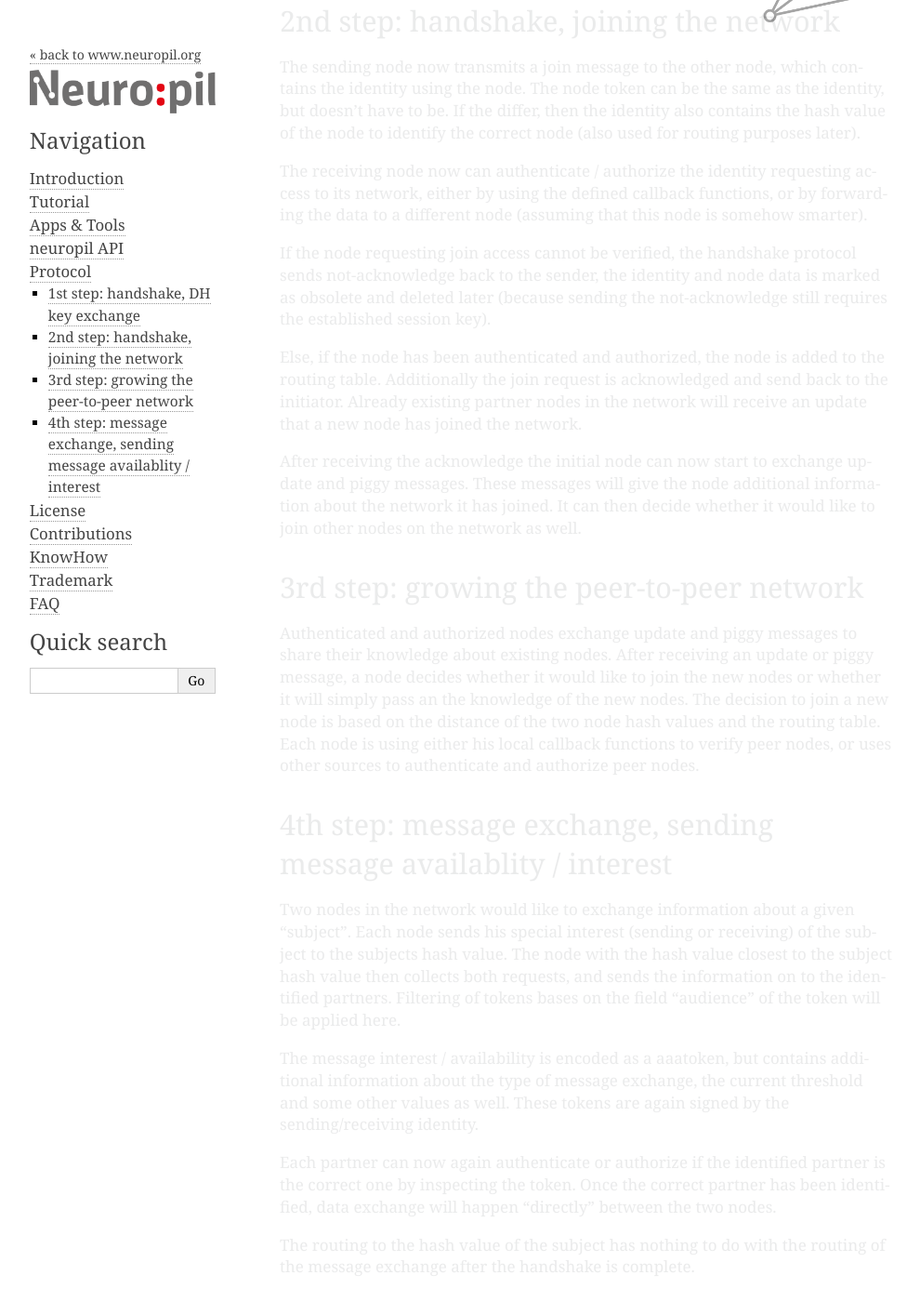
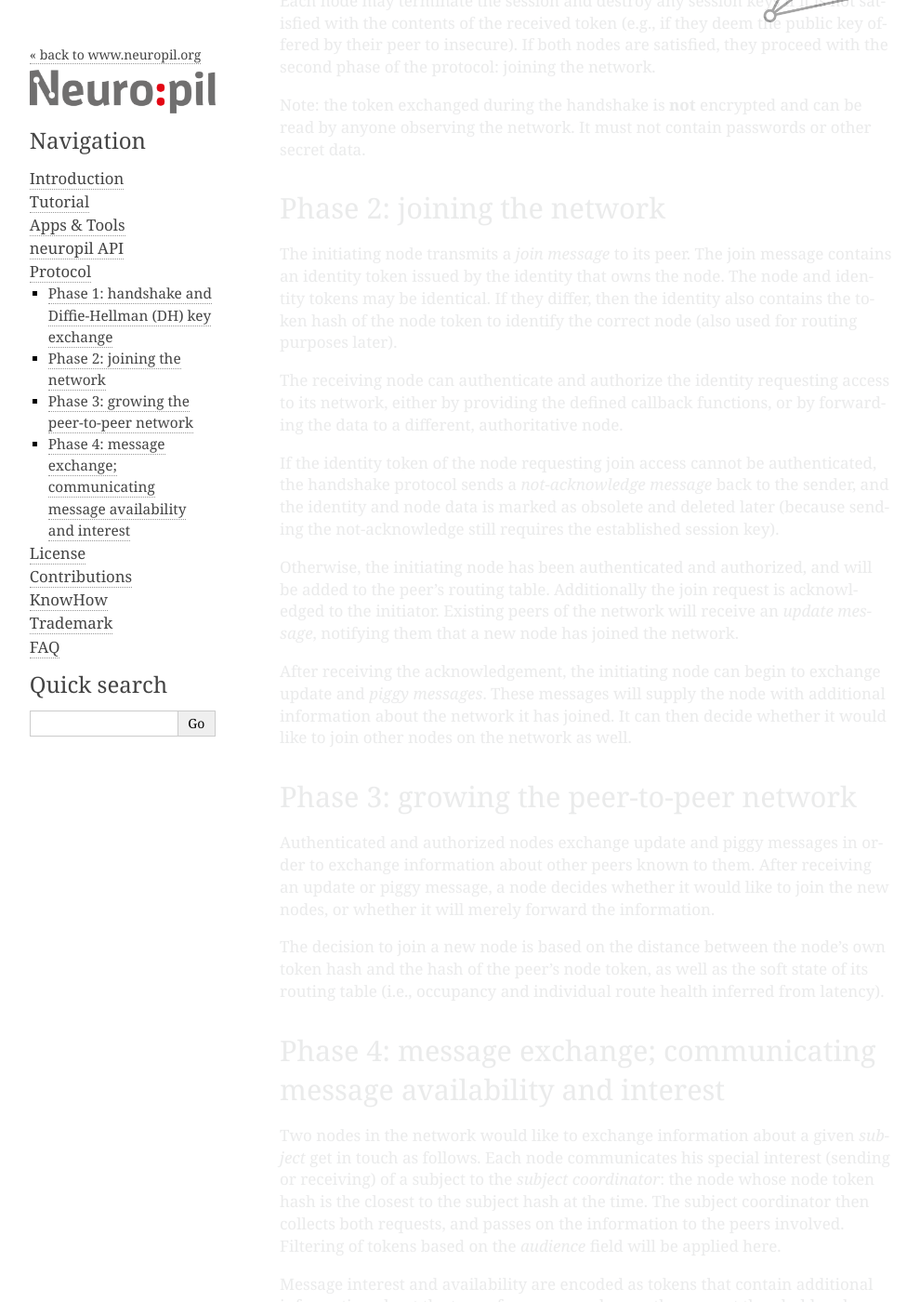
Before and after one commit to pi-lar/neuropil, a Sphinx documentation site: the page built from doc/source/protocol.rst, in a window 1280 px wide and 1400 px high, scrolled down 976 px. Shown: the whole window at 93% size, without its empty margins (119-1109 px from the left). Built offline with Sphinx 7.4.7, drawn with Linux system fonts in a browser that asks for light colours; the version number could not be read and is left out; some of the changed text lies outside the part shown.

Commit message:
doc: liberally rephrased protocol specification (WIP)

```diff
--- a/doc/source/protocol.rst
+++ b/doc/source/protocol.rst
@@ -1,23 +1,28 @@
 Protocol
 ========
 
-The following chapter describes the protocol of the neuropil messaging layer.
+The following chapter describes the protocol of the Neuropil messaging layer.
 
-1st step: handshake, DH key exchange
-************************************
+Phase 1: handshake and Diffie-Hellman (DH) key exchange
+*******************************************************
 
-the first message send to another node is used to exchange the public keys of the node's.
-The message is composed of the serialized token of the node (not the identity).
-This serialized token is then signed with the private key of the sending node.
+The first message sent to another node is a *handshake message*. It is used to
+exchange public keys with another node. The handshake message is composed of
+the serialized node token and a signature of the serialized token created using
+the private key of the sending node.
 
-After receiving a handshake message the receiving node also sends his own data to the new
-participant in the same way. Additionally the receiver calculates a shared secret with the
-public key of the new partner and expects follow-up message to be encrypted with the shared secret.
+The node that receives the handshake message must verify the signature before
+responding with a handshake message of its own. Additionally, the receiving
+node calculates a shared secret using its own private key and the public key of
+its new peer via Diffie-Hellman key exchange.
 
-After the first sending node has received the handshake message of the requested node, it can
-also calculate the shared secret.
+When the initiating node receives an authentic, affirmative handshake response,
+it derives matching session keys. Any follow-up messages must be encrypted and
+authenticated using session keys derived from the shared secret, or else they
+will be discarded.
 
-Each particpant now knows the aaatoken values of the partner, which are:
+Each participant is now aware of the node token values of their peer. The
+predefined fields are:
 
  * realm
  * subject
@@ -25,67 +30,83 @@ Each particpant now knows the aaatoken values of the partner, which are:
  * audience
  * uuid of the token
  * expiration and not_before timestamps
- * additional extensions containing the physical node values:
+ * additional extensions containing physical node attributes:
 
    * hostname
    * port
 
-The token structure could be extended with user supplied data if required. Each node could already
-stop (re-)acting if this data is not as expected.
-The token data structure can also be read by anyone on the network, so no password or other data should be
-supplied on the node handshake level.
+In addition, the token structure can be extended to hold user defined data if
+required.
 
-All communication following this point must be send encrypted by using the shared secret or will be discarded.
-The nodes now proceed with the second step of the protocol, joining the network.
+Each node may terminate the session and destroy any session keys if it is not
+satisfied with the contents of the received token (e.g., if they deem the
+public key offered by their peer to insecure). If both nodes are satisfied,
+they proceed with the second phase of the protocol: joining the network.
+
+Note: the token exchanged during the handshake is **not** encrypted and can be
+read by anyone observing the network. It must not contain passwords or other
+secret data.
 
 
-2nd step: handshake, joining the network
-****************************************
+Phase 2: joining the network
+****************************
 
-The sending node now transmits a join message to the other node, which contains the identity using the node.
-The node token can be the same as the identity, but doesn't have to be. If the differ, then the identity also contains
-the hash value of the node to identify the correct node (also used for routing purposes later).
+The initiating node transmits a *join message* to its peer. The join message
+contains an identity token issued by the identity that owns the node. The node
+and identity tokens may be identical. If they differ, then the identity also
+contains the token hash of the node token to identify the correct node (also
+used for routing purposes later).
 
-The receiving node now can authenticate / authorize the identity requesting access to its network, either by using the
-defined callback functions, or by forwarding the data to a different node (assuming that this node is somehow smarter).
+The receiving node can authenticate and authorize the identity requesting
+access to its network, either by providing the defined callback functions, or
+by forwarding the data to a different, authoritative node.
 
-If the node requesting join access cannot be verified, the handshake protocol sends not-acknowledge back to the
-sender, the identity and node data is marked as obsolete and deleted later (because sending the not-acknowledge still
-requires the established session key).
+If the identity token of the node requesting join access cannot be
+authenticated, the handshake protocol sends a *not-acknowledge message* back to
+the sender, and the identity and node data is marked as obsolete and deleted
+later (because sending the not-acknowledge still requires the established
+session key).
 
-Else, if the node has been authenticated and authorized, the node is added to the routing table.
-Additionally the join request is acknowledged and send back to the initiator. Already existing partner nodes in the
-network will receive an update that a new node has joined the network.
+Otherwise, the initiating node has been authenticated and authorized, and will
+be added to the peer’s routing table. Additionally the join request is
+acknowledged to the initiator. Existing peers of the network will receive an
+*update message*, notifying them that a new node has joined the network.
 
-After receiving the acknowledge the initial node can now start to exchange update and piggy messages. These messages
-will give the node additional information about the network it has joined. It can then decide whether it would like to
-join other nodes on the network as well.
+After receiving the acknowledgement, the initiating node can begin to exchange
+update and *piggy messages*. These messages will supply the node with
+additional information about the network it has joined. It can then decide
+whether it would like to join other nodes on the network as well.
 
 
-3rd step: growing the peer-to-peer network
+Phase 3: growing the peer-to-peer network
 ******************************************
 
-Authenticated and authorized nodes exchange update and piggy messages to share their knowledge about existing nodes.
-After receiving an update or piggy message, a node decides whether it would like to join the new nodes or whether it
-will simply pass an the knowledge of the new nodes. The decision to join a new node is based on the distance of the
-two node hash values and the routing table. Each node is using either his local callback functions to verify peer
-nodes, or uses other sources to authenticate and authorize peer nodes.
+Authenticated and authorized nodes exchange update and piggy messages in order
+to exchange information about other peers known to them. After receiving an
+update or piggy message, a node decides whether it would like to join the new
+nodes, or whether it will merely forward the information.
+
+The decision to join a new node is based on the distance between the node’s own
+token hash and the hash of the peer’s node token, as well as the soft state of
+its routing table (i.e., occupancy and individual route health inferred from
+latency).
 
 
-4th step: message exchange, sending message availablity / interest
-******************************************************************
+Phase 4: message exchange; communicating message availability and interest
+**************************************************************************
 
-Two nodes in the network would like to exchange information about a given "subject".
-Each node sends his special interest (sending or receiving) of the subject to the subjects hash value.
-The node with the hash value closest to the subject hash value then collects both requests, and sends the information
-on to the identified partners. Filtering of tokens bases on the field "audience" of the token will be applied here.
+Two nodes in the network would like to exchange information about a given
+*subject* get in touch as follows. Each node communicates his special interest
+(sending or receiving) of a subject to the *subject coordinator*: the node
+whose node token hash is the closest to the subject hash at the time. The
+subject coordinator then collects both requests, and passes on the information
+to the peers involved. Filtering of tokens based on the *audience* field will
+be applied here.
 
-The message interest / availability is encoded as a aaatoken, but contains additional information about the type
-of message exchange, the current threshold and some other values as well. These tokens are again signed by the
-sending/receiving identity.
+Message interest and availability are encoded as tokens that contain additional
+information about the type of message exchange, the current threshold and some
+other values as well, and are signed by their originating identity.
 
-Each partner can now again authenticate or authorize if the identified partner is the correct one by inspecting the
-token. Once the correct partner has been identified, data exchange will happen "directly" between the two nodes.
-
-The routing to the hash value of the subject has nothing to do with the routing of the message exchange after the
-handshake is complete.
+Each node can once more authenticate and authorize the identified peer by
+verifying the exchanged token. Once the correct peer has been identified,
+message exchange happens independent of the coordinator.
```
